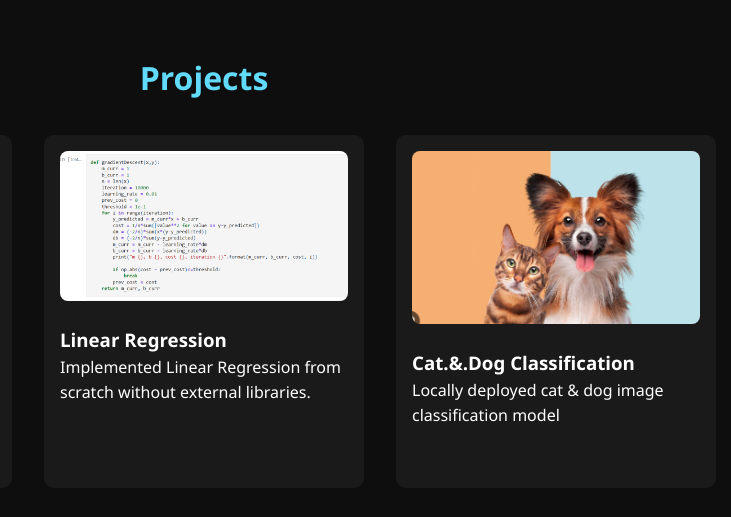
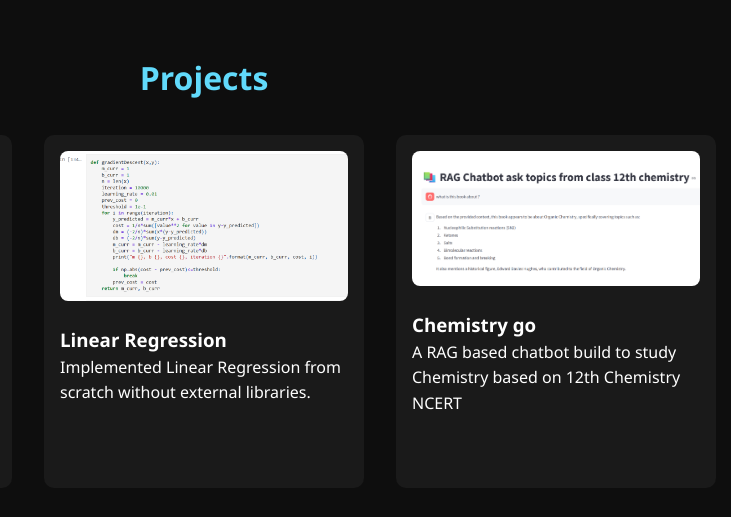
Before and after one commit to dheru94/dheru94.github.io, a plain HTML site: page index.html in a window 1280 px wide. Shown: the part 1980-2497 px from the top of the page, 436-1167 px from the left. Drawn offline with nearby package versions, Linux system fonts and the light colour scheme.

Commit message:
add new project

```diff
--- a/index.html
+++ b/index.html
@@ -157,6 +157,12 @@
                 <h3>Linear Regression</h3>
                 <p>Implemented Linear Regression from scratch without external libraries.</p>
             </a>
+            <a href="https://rag-based-chatbot-dfbxlv2hrzegfqoyx8hkbd.streamlit.app/" target="_blank"
+                class="project-card">
+                <img src="images/rag_chatbot.png" alt="Project 2" />
+                <h3>Chemistry go</h3>
+                <p>A RAG based chatbot build to study Chemistry based on 12th Chemistry NCERT</p>
+            </a>
             <a href="https://github.com/dheru94/cat-and-dog-image-classification" target="_blank" class="project-card">
                 <img src="images/cat&dog.png" alt="Project 2" />
                 <h3>Cat.&.Dog Classification</h3>
@@ -179,11 +185,7 @@
                 <h3>Customer-Churn-prediction</h3>
                 <p>ML model to predict customer churn and boost retention.</p>
             </a>
-            <!-- <a href="#" target="_blank" class="project-card">
-                <img src="placeholder.jpg" alt="Project 2" />
-                <h3>Project Title 2</h3>
-                <p>Brief description of the project goes here.</p>
-            </a> -->
+
         </div>
     </section>
 
```
Also changed, not shown: images/rag_chatbot.png (added).
